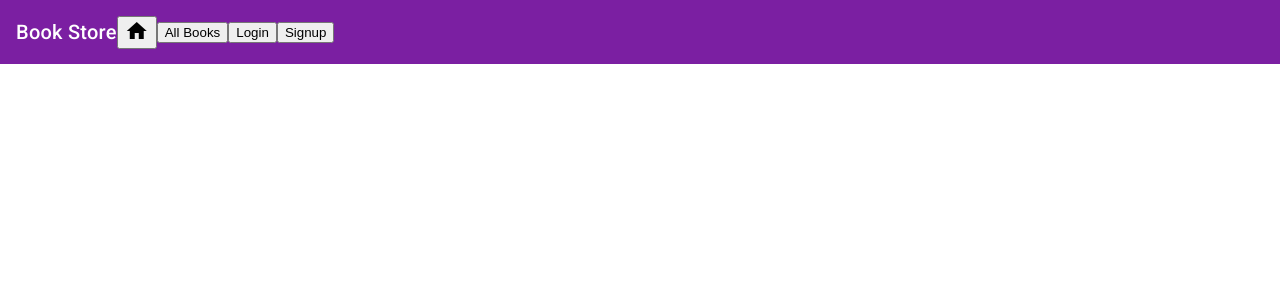
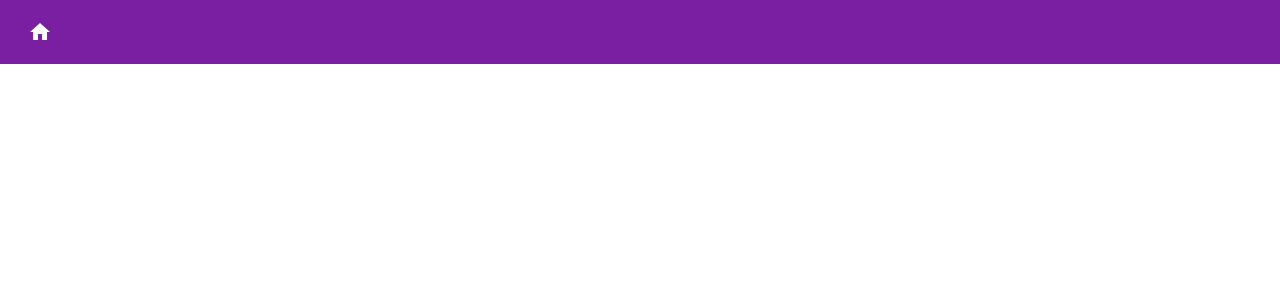
Before and after one commit to salmaanakhtar/salmaanakhtar.github.io, an Angular app: page / in a window 1280 px wide. Shown: the top 300 px of the page. Built offline with nearby package versions, Linux system fonts and the light colour scheme.

Commit message:
Home Button and NavBar Added

```diff
--- a/src/app/app.component.css
+++ b/src/app/app.component.css
@@ -0,0 +1,6 @@
+.link
+{
+  color:white;
+  text-decoration: none;
+  background-color: none;
+}
--- a/src/app/app.component.html
+++ b/src/app/app.component.html
@@ -1,23 +1,18 @@
 <p>
   <mat-toolbar color="primary">
-    <!-- <button mat-icon-button class="example-icon" aria-label="Example icon-button with menu icon">
-      <mat-icon>menu</mat-icon>
-    </button> -->
-    <span>Book Store</span>
+
     <span class="spacer"></span>
-    <button mat-icon-button routerLink="/">
+    <a href="https://www.youtube.com/watch?v=dQw4w9WgXcQ&ab_channel=RickAstley">
+      <div class="link">
+    <button mat-icon-button>
       <mat-icon>home</mat-icon>
     </button>
-    <button mat-button routerLink="books">All Books</button>
-    <span class="spacer"></span>
-    <button mat-button routerLink="auth/login">Login</button>
-    <button mat-button routerLink="auth/signup">Signup</button>
+      </div>
+    </a>
+<!--    <button mat-button routerLink="books">All Books</button>-->
+<!--    <span class="spacer"></span>-->
+<!--    <button mat-button routerLink="auth/login">Login</button>-->
+<!--    <button mat-button routerLink="auth/signup">Signup</button>-->
 
-    <!-- <button mat-icon-button class="example-icon favorite-icon" aria-label="Example icon-button with heart icon">
-      <mat-icon>favorite</mat-icon>
-    </button>
-    <button mat-icon-button class="example-icon" aria-label="Example icon-button with share icon">
-      <mat-icon>share</mat-icon>
-    </button> -->
   </mat-toolbar>
 </p>
--- a/src/app/app.module.ts
+++ b/src/app/app.module.ts
@@ -6,6 +6,7 @@ import { AppComponent } from './app.component';
 import { BrowserAnimationsModule } from '@angular/platform-browser/animations';
 import {MatToolbarModule} from "@angular/material/toolbar";
 import {MatIconModule} from "@angular/material/icon";
+import {MatButtonModule} from "@angular/material/button";
 
 @NgModule({
   declarations: [
@@ -16,7 +17,8 @@ import {MatIconModule} from "@angular/material/icon";
     AppRoutingModule,
     BrowserAnimationsModule,
     MatToolbarModule,
-    MatIconModule
+    MatIconModule,
+    MatButtonModule
   ],
   providers: [],
   bootstrap: [AppComponent]
```
Also changed, not shown: 3 other files (tests, documents, lock files or other folders).
